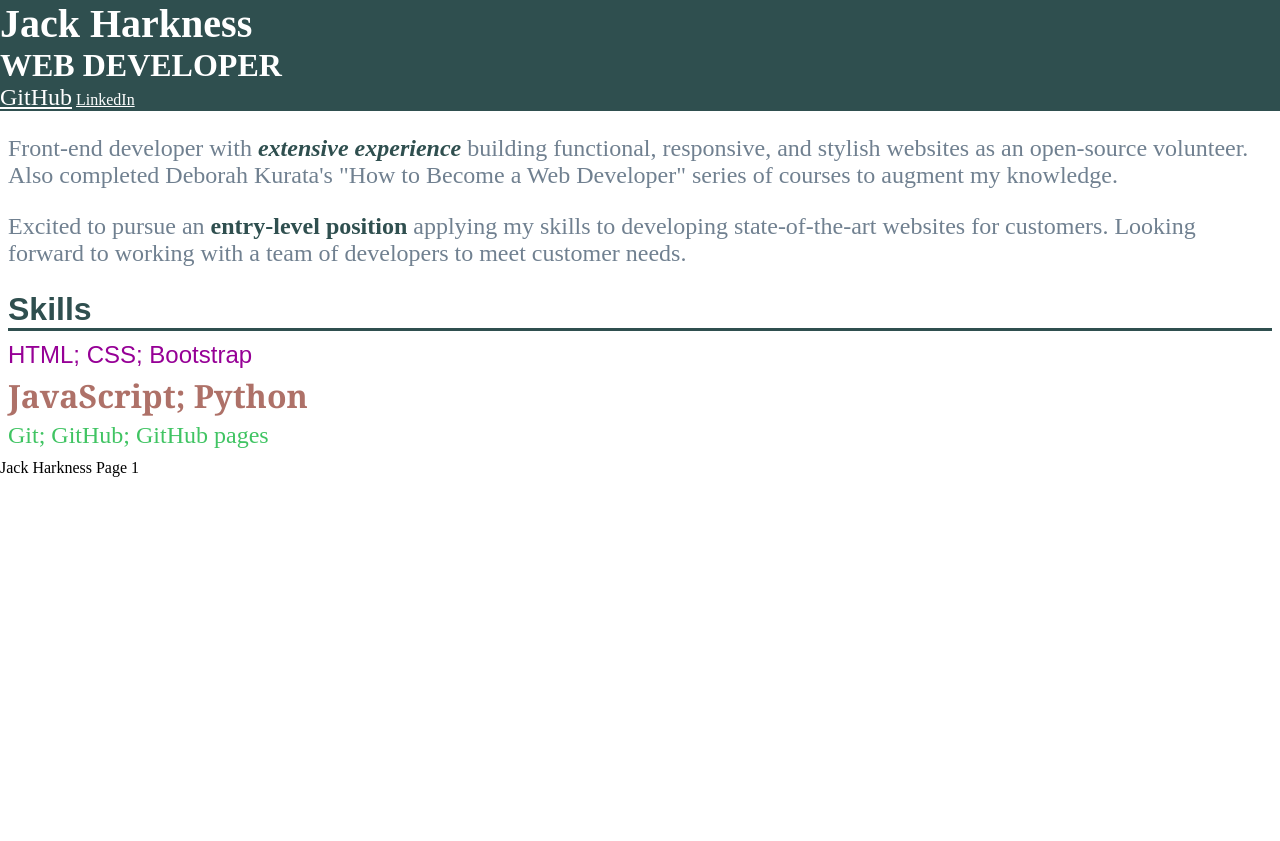
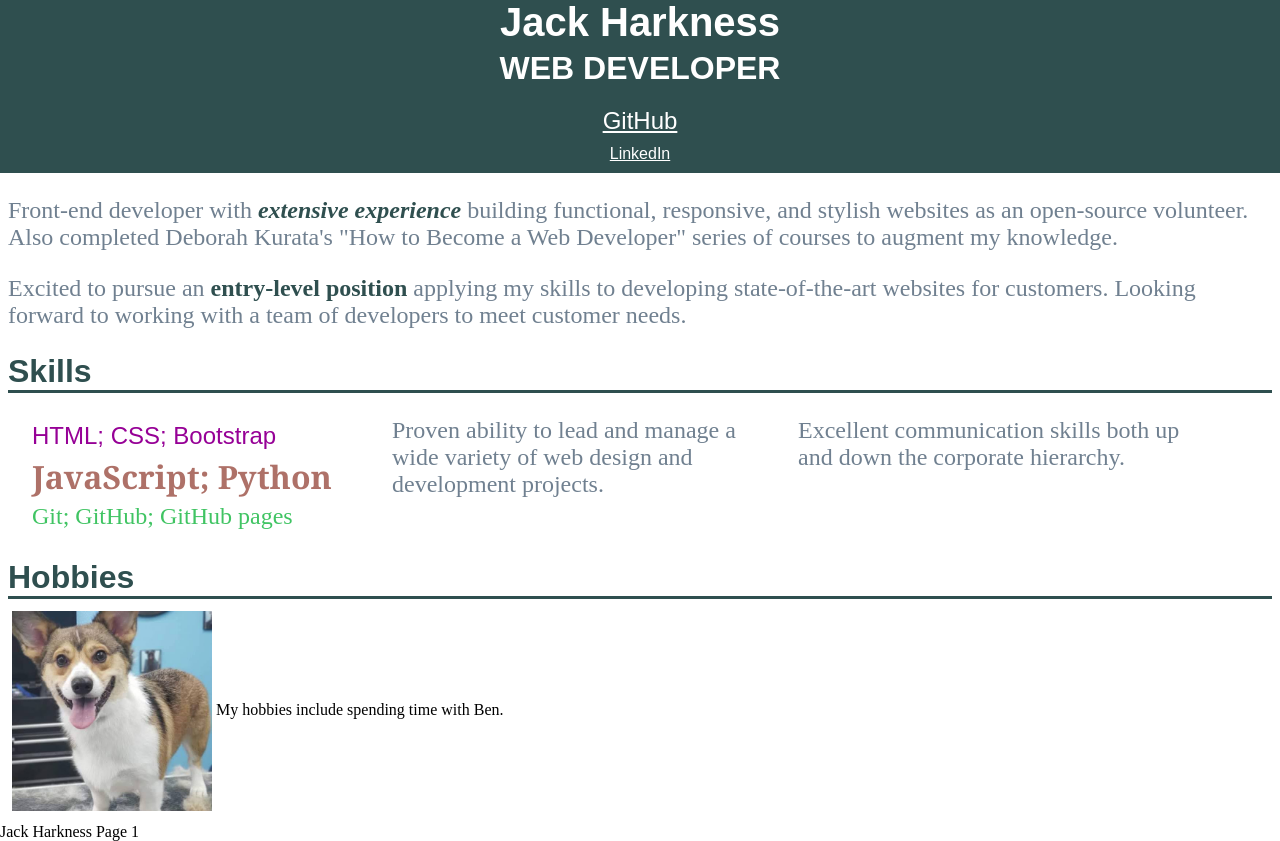
Before and after one commit to DeborahK/Gentle-Introduction-to-CSS, a plain HTML site: page resume/index.html in a window 1280 px wide. Before the commit the page ends 800 px from the top, so only its background shows below. Drawn offline with Linux system fonts and the light colour scheme.

Commit message:
Add alignment demo

```diff
--- a/resume/index.html
+++ b/resume/index.html
@@ -8,11 +8,11 @@
   <link rel="stylesheet" href="styles/style.css">
 </head>
 <body>
-  <header>
+  <header class="page-header">
     <h1>Jack Harkness</h1>
     <h2>Web Developer</h2>
-    <a href="http://www.github.com">GitHub</a>
-    <a href="#">LinkedIn</a>
+    <a class="page-header-link" href="http://www.github.com">GitHub</a>
+    <a class="page-header-link" href="#">LinkedIn</a>
   </header>
 
   <main>
@@ -32,6 +32,23 @@
         <p class="skills-languages">JavaScript; Python</p>
         <p class="skills-repo">Git; GitHub; GitHub pages</p>
       </div>
+      <p class="skills-management">
+        Proven ability to lead and manage a wide variety of web
+        design and development projects.
+      </p>
+      <p class="skills-communication">
+        Excellent communication skills both up and down the corporate
+        hierarchy.
+      </p>
+    </section>
+
+    <section>
+      <h3 class="section-heading">Hobbies</h3>
+      <div class="hobbies">
+        <img class="hobbies-image" src="images/ben.jpg"
+            width="200px">
+        My hobbies include spending time with Ben.
+      </div>
     </section>
   </main>
 
--- a/resume/styles/style.css
+++ b/resume/styles/style.css
@@ -10,14 +10,6 @@ h1 {
 h2 {
   font-size:32px;
   text-transform:uppercase;
-}
-
-h1,h2 {
-  color:white;
-}
-
-header {
-  background-color:darkslategray;
 }
 
 main p {
@@ -35,6 +27,31 @@ main p {
   font-weight: bold;
 }
 
+.hobbies {
+  margin: 12px;
+}
+
+.hobbies-image {
+  vertical-align: middle;
+}
+
+.page-header {
+  background-color:darkslategray;
+  color:white;
+  font-family: Arial, Helvetica, sans-serif;
+  text-align: center;
+}
+
+.page-header h2 {
+  margin-top: 5px;
+  margin-bottom: 20px;
+}
+
+.page-header-link {
+  display: block;
+  padding-bottom: 10px;
+}
+
 .section-heading {
   border-bottom-width: 3px;
   border-bottom-color: darkslategray;
@@ -46,11 +63,28 @@ main p {
 }
 
 .skills {
-  padding: 5px 0px;
+  display: inline-block;
+  margin: 24px;
+  padding: 0px;
+  width: 25%;
 }
 
 .skills p {
   margin: 5px 8px;
+}
+
+.skills-communication {
+  display: inline-block;
+  vertical-align: top;
+  width: 30%;
+}
+
+.skills-management {
+  display: inline-block;
+  margin-left: 20px;
+  margin-right: 10px;
+  vertical-align: top;
+  width: 30%;
 }
 
 .skills-highlight {
```
Also changed, not shown: resume/images/ben.jpg (added).
